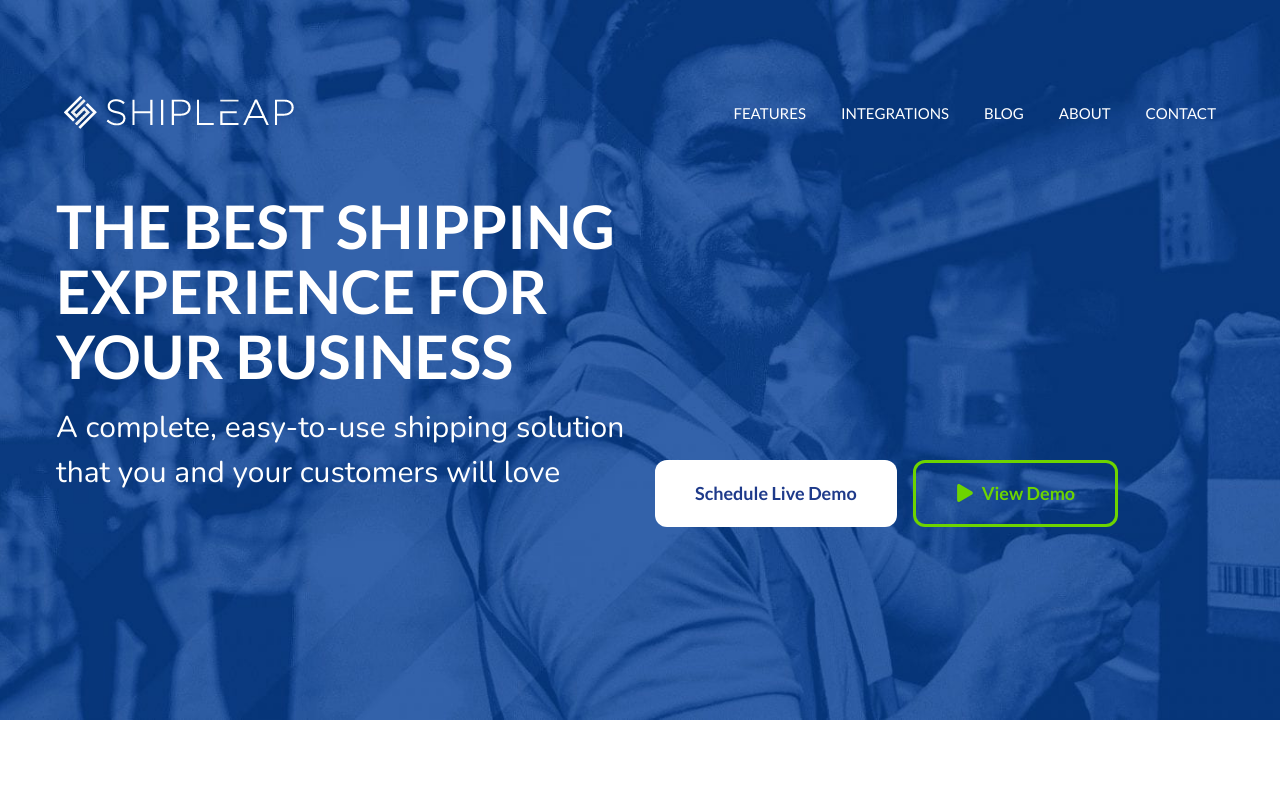
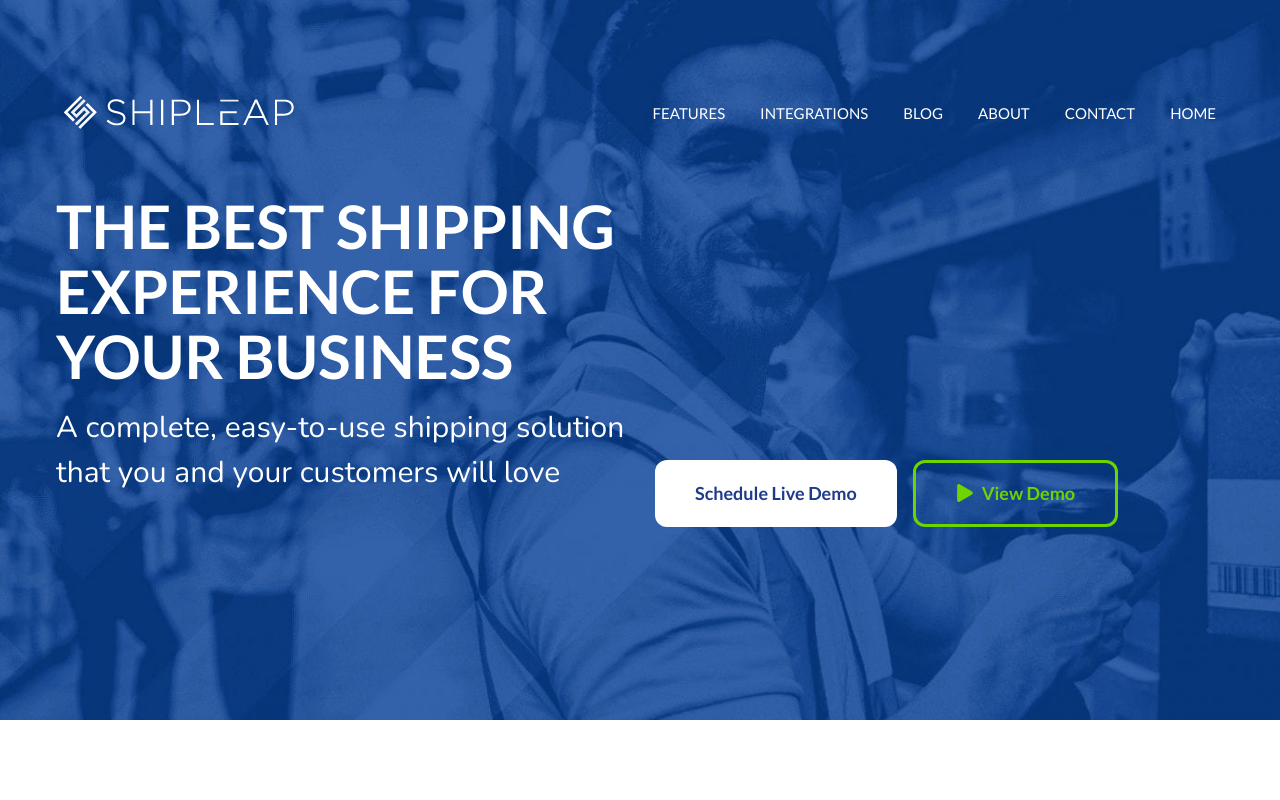
Before and after one commit to aizaz-dev/shiply-accounting301, a Next.js app: page / in a window 1280 px wide. Shown: the top 800 px of the page. Built offline with nearby package versions, Linux system fonts and the light colour scheme.

Commit message:
video not showing problem fixed

```diff
--- a/src/components/footer/Footer.js
+++ b/src/components/footer/Footer.js
@@ -1,3 +1,4 @@
+'use client'
 import Link from "next/link";
 import Image from "next/image";
 import {
@@ -7,7 +8,18 @@ import {
   FaTwitter,
 } from "react-icons/fa";
 
+
+
+const reloadOnNavigation = ['explainer'];
+
 export default function Footer() {
+
+  const handleClick = (label, url) => {
+    if(reloadOnNavigation.includes(label.toLowerCase())){
+      window.location.href = url;
+    }
+  }
+
   return (
     <footer className="bg-[#1b4284] text-white py-12 pt-[50px]">
       <div className="max-w-[1200px] mx-auto px-4">
@@ -43,6 +55,7 @@ export default function Footer() {
             <ul className="space-y-2 list-none">
               <li>
                 <Link
+                onClick={() => handleClick('explainer', '/explainer')}
 
                   href="/explainer"
                   className="hover:underline text-[16px] font-lato"
--- a/src/components/homepage/header/Header.js
+++ b/src/components/homepage/header/Header.js
@@ -10,17 +10,28 @@ const menuItems = [
   { label: 'INTEGRATIONS', url: '/integrations' },
   { label: 'BLOG', url: '/resources' },
   { label: 'ABOUT', url: '/about-us' },
-  { label: 'CONTACT', url: '/contact-us' }
+  { label: 'CONTACT', url: '/contact-us' },
+  { label: 'HOME', url: '/' }
 ];
+
+const reloadOnNavigation = ['HOME', 'BLOG', 'INTEGRATIONS'];
 
 export default function Header() {
   const [hoveredItem, setHoveredItem] = useState(null);
   const [isMenuOpen, setIsMenuOpen] = useState(false);
 
+  const handleLinkClick = (item) => {
+    if (reloadOnNavigation.includes(item.label)) {
+      window.location.href = item.url;
+    } else {
+      setIsMenuOpen(false);
+    }
+  };
+
   return (
     <header className="bg-transparent">
       <div className="absolute max-w-[1200px] mx-auto pt-24 max-md:pt-9 top-0 left-0 right-0 z-10 flex items-center justify-between px-6 py-4">
-        <Link href="/" className="text-white text-2xl font-bold">
+        <Link href="/" className="text-white text-2xl font-bold" onClick={() => window.location.href = '/'}>
           <Image width={230} height={33} className="max-md:!w-[200px]" src="/homepage/header/shipleap.png" alt="ShipLeap" />
         </Link>
         <nav className="hidden md:block">
@@ -29,6 +40,7 @@ export default function Header() {
               <li key={item.label} className="relative">
                 <Link
                   href={item.url}
+                  onClick={() => handleLinkClick(item)}
                   className="text-white text-[15px] hover:text-gray-200 transition-colors duration-200"
                   onMouseEnter={() => setHoveredItem(item.label)}
                   onMouseLeave={() => setHoveredItem(null)}
@@ -74,8 +86,8 @@ export default function Header() {
                 <li key={item.label}>
                   <Link
                     href={item.url}
+                    onClick={() => handleLinkClick(item)}
                     className="text-white hover:text-[#929292] font-[400] text-[18px] font-poppins transition-colors duration-200"
-                    onClick={() => setIsMenuOpen(false)}
                   >
                     {item.label}
                   </Link>
```
